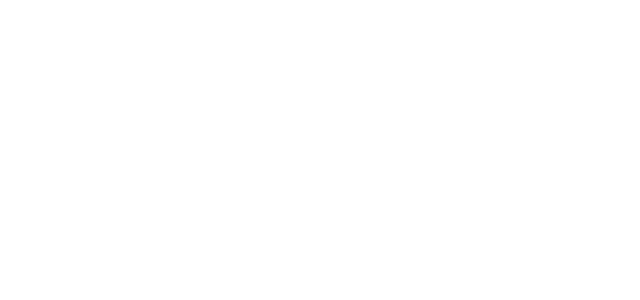
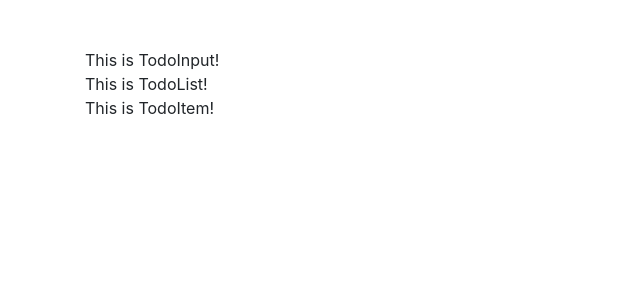
Before and after one commit to xyeras/react-todo-context, a React (Create React App) app: page / in a window 1280 px wide. Shown: the top 300 px of the page, without its empty margins (0-640 px from the left). Built offline with nearby package versions, Linux system fonts and the light colour scheme.

Commit message:
feat(base-components): created TodoInput, TodoList, and TodoItem as components

```diff
--- a/src/App.js
+++ b/src/App.js
@@ -1,9 +1,14 @@
 import './App.css';
+import TodoInput from './components/TodoInput';
+import TodoList from './components/TodoList';
+import TodoItem from './components/TodoItem';
 
 const App = () => {
   return (
     <div className="container my-5">
-
+        <TodoInput />
+        <TodoList />
+        <TodoItem />
     </div>
   );
 }
--- /dev/null
+++ b/src/components/TodoInput.js
@@ -0,0 +1,9 @@
+const TodoInput = () => {
+  return (
+    <div>
+        This is TodoInput!
+    </div>
+  );
+}
+
+export default TodoInput;
--- /dev/null
+++ b/src/components/TodoItem.js
@@ -0,0 +1,9 @@
+const TodoItem = () => {
+    return (
+      <div>
+          This is TodoItem!
+      </div>
+    );
+  }
+
+  export default TodoItem;
--- /dev/null
+++ b/src/components/TodoList.js
@@ -0,0 +1,9 @@
+const TodoList = () => {
+    return (
+      <div>
+          This is TodoList!
+      </div>
+    );
+  }
+
+  export default TodoList;
```
